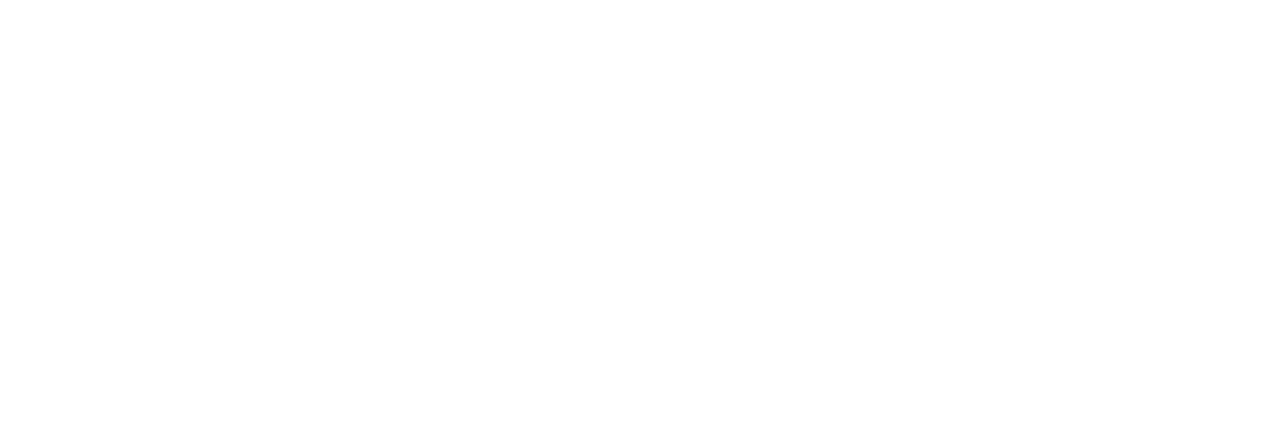
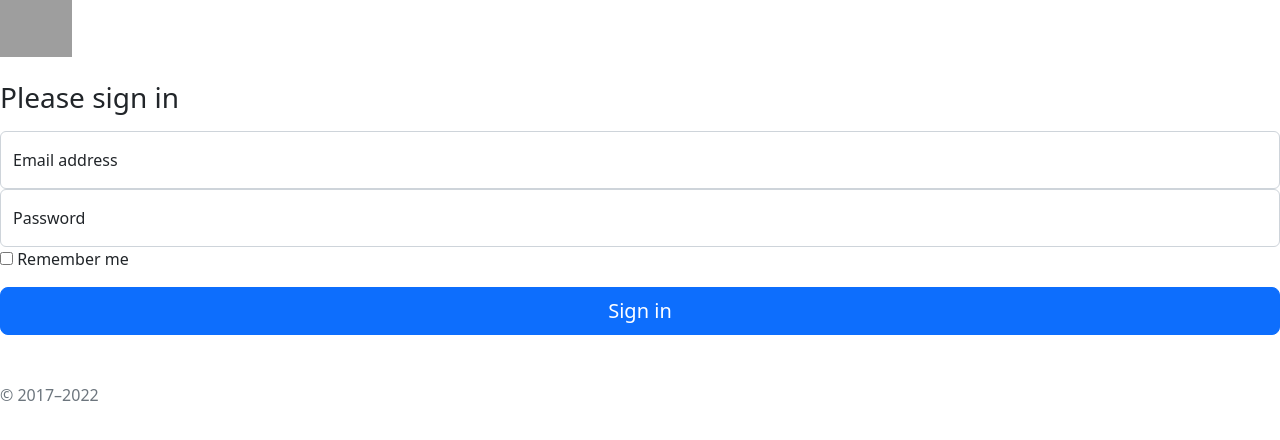
Before and after one commit to Hakulax28/CinemaWiki, a PHP site: page /inloggen.php in a window 1280 px wide. Before the commit the part shown is empty. Shown: the top 440 px of the page. Run offline with PHP 8.4, Linux system fonts and the light colour scheme; grey boxes are pictures that could not be loaded.

Commit message:
een template voor testing

```diff
--- a/inloggen.php
+++ b/inloggen.php
@@ -13,9 +13,29 @@
 </header>
 
 <body>
-   <form action="">
+   <main class="form-signin w-100 m-auto">
+      <form>
+         <img class="mb-4" src="/docs/5.2/assets/brand/bootstrap-logo.svg" alt="" width="72" height="57">
+         <h1 class="h3 mb-3 fw-normal">Please sign in</h1>
 
-   </form>
+         <div class="form-floating">
+            <input type="email" class="form-control" id="floatingInput" placeholder="name@example.com">
+            <label for="floatingInput">Email address</label>
+         </div>
+         <div class="form-floating">
+            <input type="password" class="form-control" id="floatingPassword" placeholder="Password">
+            <label for="floatingPassword">Password</label>
+         </div>
+
+         <div class="checkbox mb-3">
+            <label>
+               <input type="checkbox" value="remember-me"> Remember me
+            </label>
+         </div>
+         <button class="w-100 btn btn-lg btn-primary" type="submit">Sign in</button>
+         <p class="mt-5 mb-3 text-muted">© 2017–2022</p>
+      </form>
+   </main>
 </body>
 <footer></footer>
 
```
